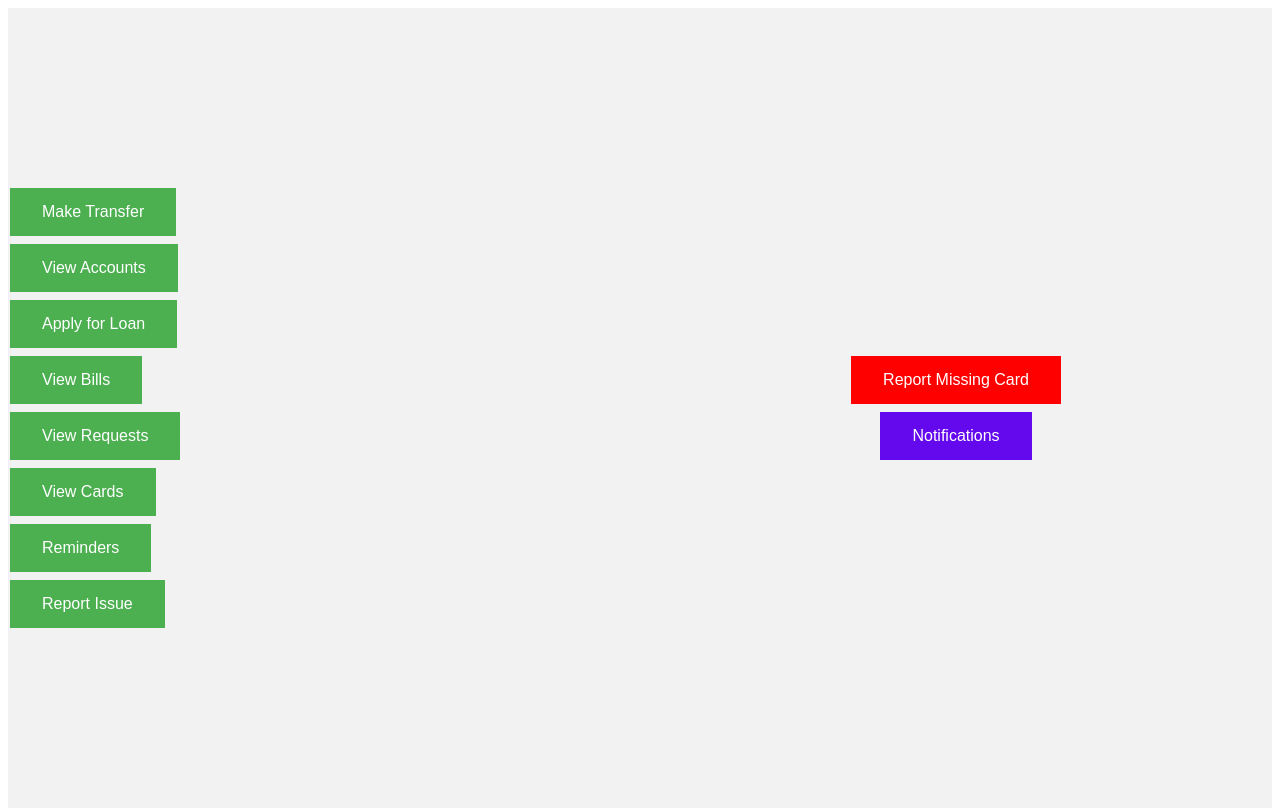
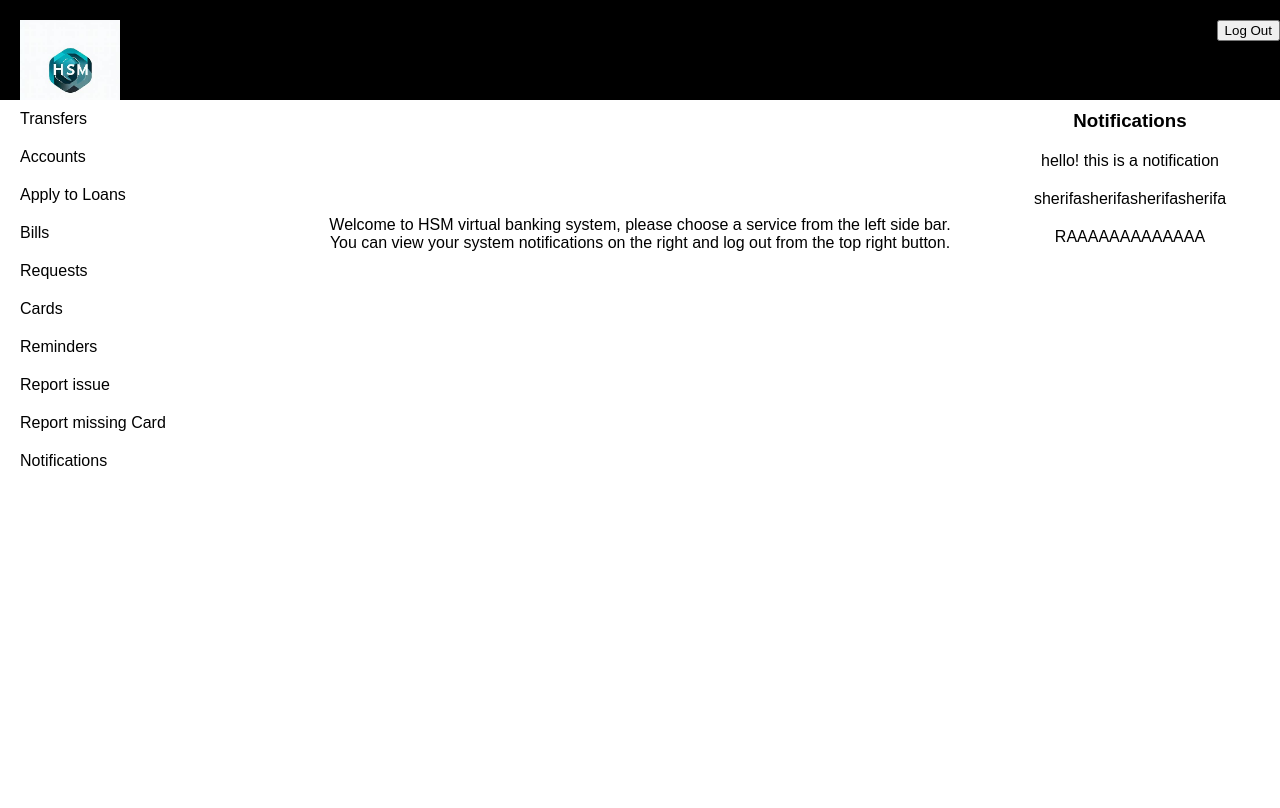
Before and after one commit to software-engineering-2023/HSM, a website: page bankApp/client/client.html in a window 1280 px wide. Drawn offline with Linux system fonts and the light colour scheme.

```diff
--- a/bankApp/client/client.html
+++ b/bankApp/client/client.html
@@ -1,88 +1,127 @@
 <!DOCTYPE html>
 <html>
 <head>
-	<title>Client Page</title>
-	<style>
-		.button {
-		  background-color: #4CAF50; /* Green */
-		  border: none;
-		  color: white;
-		  padding: 15px 32px;
-		  text-align: center;
-		  text-decoration: none;
-		  display: inline-block;
-		  font-size: 16px;
-		  margin: 4px 2px;
-		  cursor: pointer;
-		}
-		.left-container {
-		  display: flex;
-		  flex-direction: column;
-		  justify-content: center;
-		  align-items: flex-start;
-		  height: 100vh;
-		  width: 50%;
-		  margin: 0;
-		  padding: 0;
-		  float: left;
-		  background-color: #f2f2f2;
-		}
-		.right-container {
-		  display: flex;
-		  flex-direction: column;
-		  justify-content: center;
-		  align-items: center;
-		  height: 100vh;
-		  width: 50%;
-		  margin: 0;
-		  padding: 0;
-		  float: right;
-		  background-color: #f2f2f2;
-		}
-		.notification-button {
-		  background-color: #6408ee;
-		  border: none;
-		  color: white;
-		  padding: 15px 32px;
-		  text-align: center;
-		  text-decoration: none;
-		  display: inline-block;
-		  font-size: 16px;
-		  margin: 4px 2px;
-		  cursor: pointer;
-		  float: right;
-		}
-		.report-button {
-		  background-color: #FF0000; /* Red */
-		  border: none;
-		  color: white;
-		  padding: 15px 32px;
-		  text-align: center;
-		  text-decoration: none;
-		  display: inline-block;
-		  font-size: 16px;
-		  margin: 4px 2px;
-		  cursor: pointer;
-		  float: right;
-		}
+  <title>My Page</title>
+  <style>
+    body {
+      font-family: sans-serif;
+      background-color: #ffffff;
+    }
 
+    header {
+      background-color: #000000;
+      color: #ffffff;
+      height: 100px;
+      width: 100%;
+      position: fixed;
+      top: 0;
+      left: 0;
+    }
 
-	</style>
+    header img {
+      width: 100px;
+      height: 100px;
+      margin: 20px 0 0 20px;
+    }
+
+    header button {
+      float: right;
+      margin-top: 20px;
+    }
+
+    sidebar {
+      background-color: #ffffff;
+      width: 200px;
+      height: 100%;
+      position: fixed;
+      top: 100px;
+      left: 0;
+      z-index: 10;
+    }
+
+    sidebar a {
+      display: block;
+      padding: 10px 20px;
+      text-decoration: none;
+      color: #000000;
+    }
+
+    sidebar a:hover {
+      background-color: #eeeeee;
+    }
+
+    .notifications {
+      background-color: #ffffff;
+      width: 300px;
+      height: 100px;
+      position: fixed;
+      top: 100px;
+      right: 0;
+      z-index: 10;
+    }
+
+    .notifications h3 {
+      margin: 0;
+      padding: 10px 20px;
+      text-align: center;
+    }
+
+    .notifications p {
+      margin: 0;
+      padding: 10px 20px;
+      text-align: center;
+    }
+
+    .buttons {
+      text-align: center;
+      margin: 0 auto;
+      width: 50%;
+    }
+
+    .buttons button {
+      margin: 10px 0;
+      width: 100px;
+      height: 50px;
+      background-color: #000000;
+      color: #ffffff;
+      font-size: 18px;
+      border: 1px solid;
+    }
+
+    .welcome {
+      text-align: center;
+      margin: 0 auto;
+      width: 50%;
+      position: relative;
+      top: 200px;
+    }
+  </style>
 </head>
 <body>
-	<div class="left-container">
-		<button class="button" onclick="window.location.href='transfer.html'">Make Transfer</button>
-		<button class="button" onclick="window.location.href='accounts.html'">View Accounts</button>
-		<button class="button" onclick="window.location.href='loanApp.html'">Apply for Loan</button>
-		<button class="button" onclick="window.location.href='bills.html'">View Bills</button>
-		<button class="button" onclick="window.location.href='requests.html'">View Requests</button>
-		<button class="button" onclick="window.location.href='cards.html'">View Cards</button>
-		<button class="button" onclick="window.location.href='reminders.html'">Reminders</button>
-		<button class="button" onclick="window.location.href='issue.html'">Report Issue</button>
-	</div>
-	<div class="right-container">
-		<button class="report-button" onclick="window.location.href='missing.html'">Report Missing Card</button>
-		<button class="notification-button" onclick="window.location.href='notifications.html'">Notifications</button>
-	</div>
+  <header>
+    <img src="logo.jpeg" alt="Logo">
+    <button onclick="window.location='///D:/uni/Software%20Engineering/Project/HSM/bankApp/loginPage.html'">Log Out</button>
+  </header>
+  <sidebar>
+    <a href="transfer.html">Transfers</a>
+    <a href="accounts.html">Accounts</a>
+    <a href="loanApp.html">Apply to Loans</a>
+    <a href="bills.html">Bills</a>
+    <a href="requests.html">Requests</a>
+    <a href="cards.html">Cards</a>
+    <a href="reminders.html">Reminders</a>
+    <a href="issue.html">Report issue</a>
+    <a href="missing.html">Report missing Card</a>
+	<a href="notifications.html">Notifications</a>
+  </sidebar>
+  <div class="notifications">
+    <h3>Notifications</h3>
+    <p>hello! this is a notification</p>
+    <p>sherifasherifasherifasherifa</p>
+    <p>RAAAAAAAAAAAAA</p>
+  </div>
+  <div class="welcome">
+    <p>Welcome to HSM virtual banking system, please choose a service from the left side bar. You can view your system notifications on the right and log out from the top right button.</p>
+  </div>
 </body>
 </html>
```
Also changed, not shown: bankApp/loginPage.html (+83 -11 lines), bankApp/client/logo.jpeg (added), bankApp/logo.jpeg (added).
